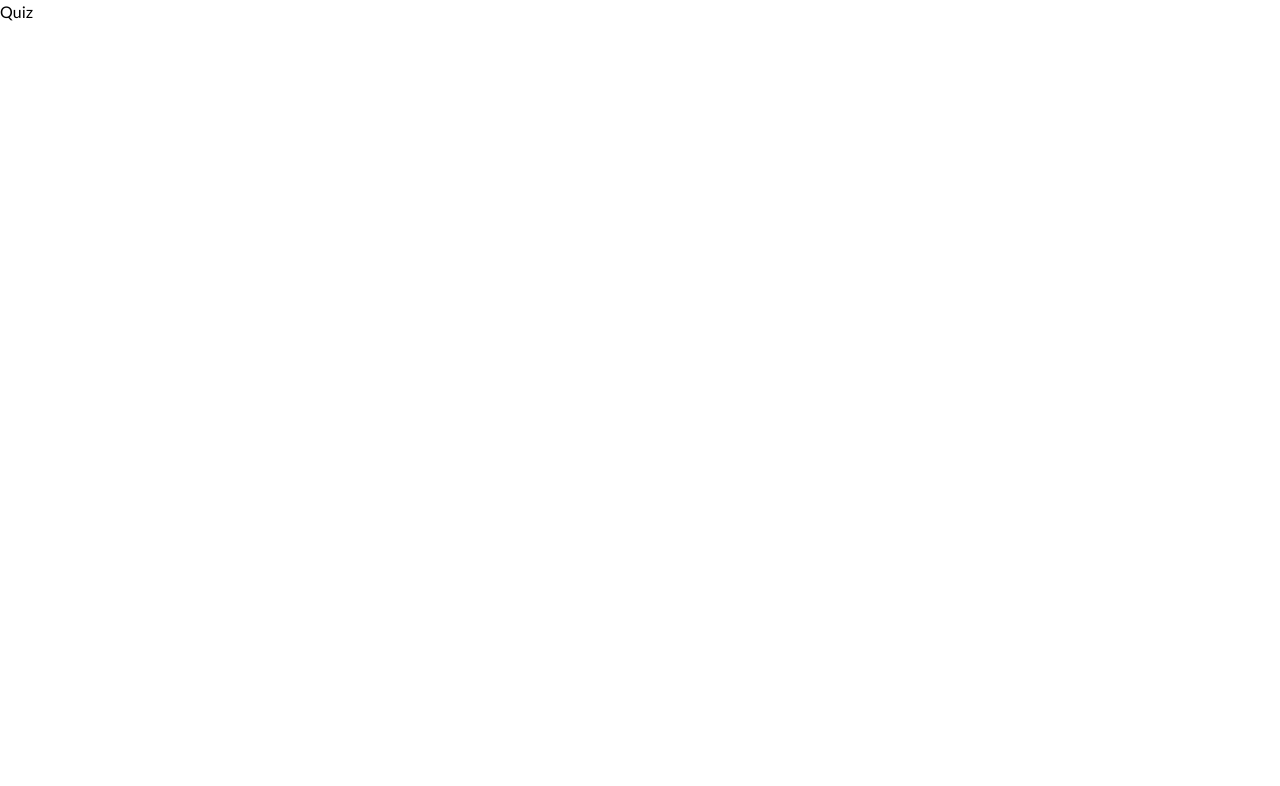
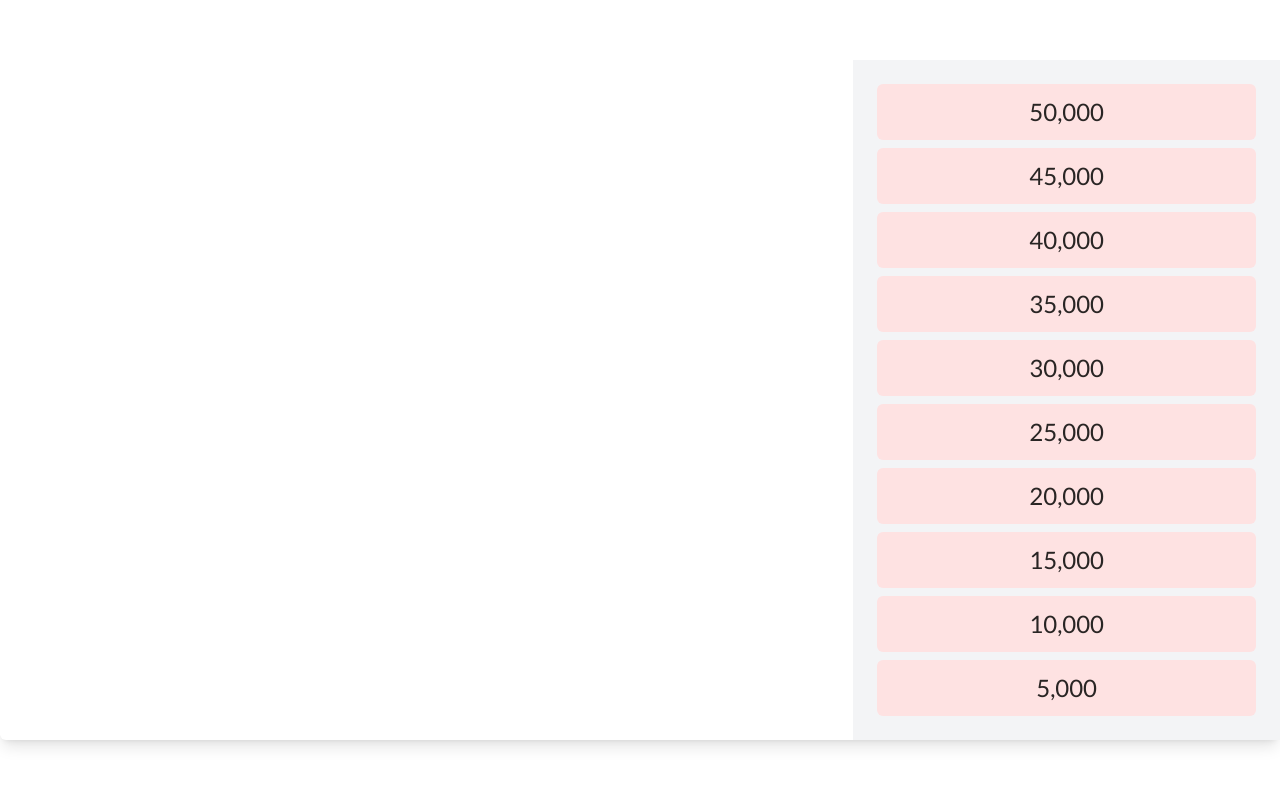
Before and after one commit to nckmackenzie/MunQui, a React (Create React App) app: page /quiz in a window 1280 px wide. Shown: the top 786 px of the page. Built offline with nearby package versions, Linux system fonts and the light colour scheme; a web font is replaced by a local one.

Commit message:
Initial Quiz setup

```diff
--- /dev/null
+++ b/src/components/quiz/AnswerItem.jsx
@@ -0,0 +1,12 @@
+import React from 'react';
+
+export default function AnswerItem({ answer, onClick }) {
+  return (
+    <li
+      onClick={onClick}
+      className="w-full px-2 py-1 bg-white border border-solid border-stone-400 cursor-pointer transition-all hover:bg-stone-400"
+    >
+      {answer}
+    </li>
+  );
+}
--- /dev/null
+++ b/src/components/quiz/QuestionItem.jsx
@@ -0,0 +1,35 @@
+import AnswerItem from './AnswerItem';
+import { useQuestion } from '../../context/QuestionProvider';
+
+export default function QuestionItem({
+  question,
+  answers,
+  correct,
+  id,
+  questionNo,
+  index,
+}) {
+  const { setQuestionNo } = useQuestion();
+  const onClickHandler = () => {
+    setQuestionNo(questionNo + 1);
+  };
+
+  return (
+    <article
+      className={`px-8 pt-4 absolute top-1/2 -translate-y-1/2 transition-all ${
+        index === questionNo ? 'opacity-100' : 'opacity-0'
+      }`}
+    >
+      <header className="mb-8">
+        <div className="text-xl md:text-2xl font-display font-semibold text-slate-800">
+          {question}
+        </div>
+      </header>
+      <ul className="flex flex-col gap-2">
+        {answers.map((answer, i) => (
+          <AnswerItem key={i} answer={answer} onClick={onClickHandler} />
+        ))}
+      </ul>
+    </article>
+  );
+}
--- /dev/null
+++ b/src/components/quiz/Questions.jsx
@@ -0,0 +1,22 @@
+import { questions } from '../../data';
+import QuestionItem from './QuestionItem';
+import { useQuestion } from '../../context/QuestionProvider';
+
+export default function Questions({ level }) {
+  const { questionNo } = useQuestion();
+
+  return (
+    <div className="basis-2/3 py-2 relative">
+      {questions
+        .filter(q => q.difficulty.toLowerCase() === level)
+        .map((quiz, i) => (
+          <QuestionItem
+            key={quiz.id}
+            {...quiz}
+            questionNo={questionNo}
+            index={i + 1}
+          />
+        ))}
+    </div>
+  );
+}
--- /dev/null
+++ b/src/components/quiz/WinningItem.jsx
@@ -0,0 +1,16 @@
+import { numberWithCommas } from '../../utils/formatters';
+import { useQuestion } from '../../context/QuestionProvider';
+
+export default function WinningItem({ winnings, index }) {
+  const { questionNo } = useQuestion();
+  const highlightedAmount = questionNo - 2;
+  return (
+    <li
+      className={`px-6 py-3   rounded-md text-center text-base md:text-2xl text-stone-800 transition-all ${
+        highlightedAmount === index ? 'bg-green-400 scale-x-105 ' : 'bg-red-100'
+      }`}
+    >
+      {numberWithCommas(winnings)}
+    </li>
+  );
+}
--- /dev/null
+++ b/src/components/quiz/Winnings.jsx
@@ -0,0 +1,28 @@
+import { winningMultiplier } from '../../data';
+import WinningItem from './WinningItem';
+export default function Winnings({ level }) {
+  let levelPoints;
+  if (level === 'easy') {
+    levelPoints = 500;
+  } else if (level === 'medium') {
+    levelPoints = 1000;
+  } else {
+    levelPoints = 5000;
+  }
+
+  return (
+    <div className="basis-1/3 bg-gray-100 p-6 ">
+      <ul className="flex flex-col gap-2">
+        {winningMultiplier
+          .map((winning, i) => (
+            <WinningItem
+              key={winning}
+              winnings={levelPoints * winning}
+              index={i}
+            />
+          ))
+          .reverse()}
+      </ul>
+    </div>
+  );
+}
--- a/src/pages/Quiz.jsx
+++ b/src/pages/Quiz.jsx
@@ -1,5 +1,25 @@
-import React from 'react';
+import { useState, useEffect } from 'react';
+import { useSearchParams } from 'react-router-dom';
+import Questions from '../components/quiz/Questions';
+import Winnings from '../components/quiz/Winnings';
+import QuestionProvider from '../context/QuestionProvider';
 
 export default function Quiz() {
-  return <div>Quiz</div>;
+  let [searchParams] = useSearchParams();
+  const [level, setLevel] = useState();
+
+  useEffect(() => {
+    setLevel(searchParams.get('level'));
+  }, [level, searchParams]);
+
+  return (
+    <QuestionProvider>
+      <article className="px-2 md:p-0 h-screen max-w-7xl  mx-auto flex">
+        <div className="w-full h-max my-auto shadow-lg rounded-md flex flex-col md:flex-row">
+          <Questions level={level} />
+          <Winnings level={level} />
+        </div>
+      </article>
+    </QuestionProvider>
+  );
 }
```
